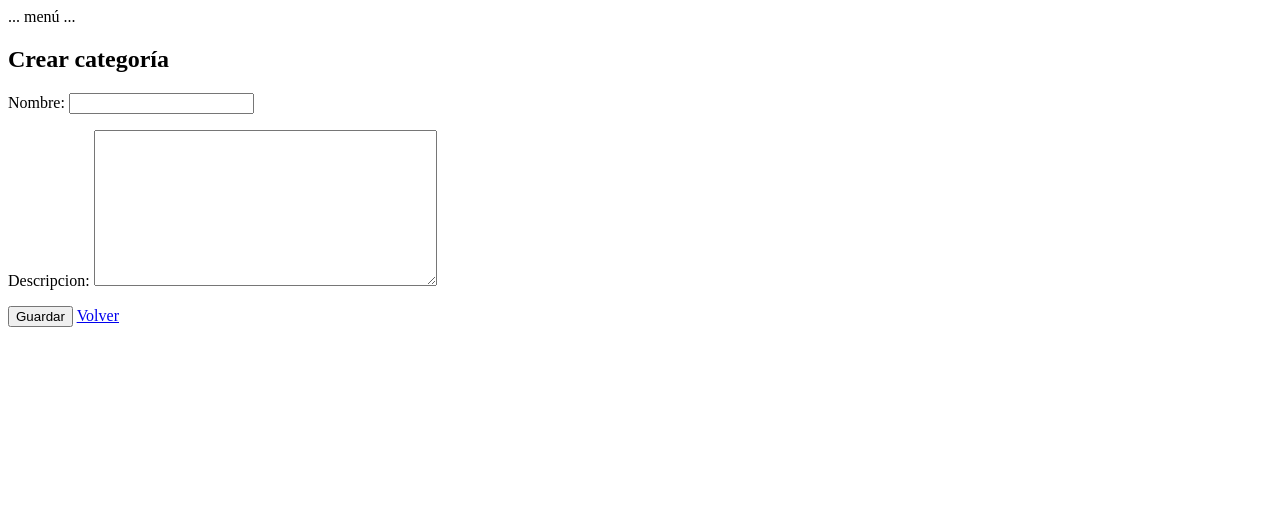
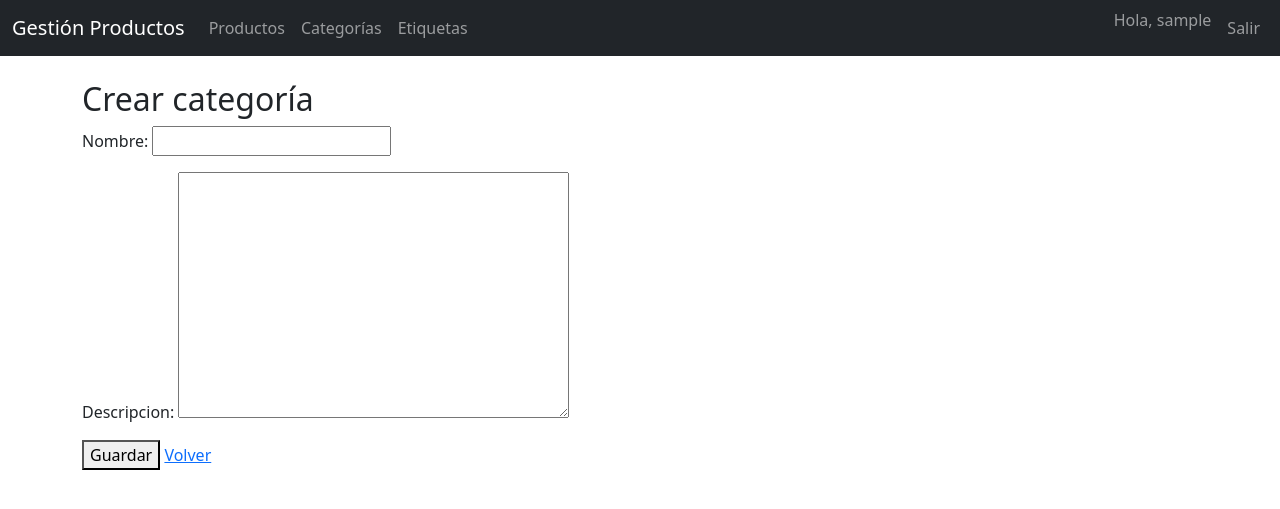
Before and after one commit to pedro-donoso/GestionProductos-django, a Django app: page /categorias/crear/ in a window 1280 px wide. Shown: the top 509 px of the page. Run offline with Django 5.2, Linux system fonts and the light colour scheme; the visitor is signed in with stand-in values (Sample User, id 1).

Commit message:
base html con navbar bootstrap

```diff
--- a/templates/base.html
+++ b/templates/base.html
@@ -1,7 +1,65 @@
+<!DOCTYPE html>
+<html lang="es">
+<head>
+    <meta charset="utf-8">
+    <title>{% block title %}Gestión Productos{% endblock %}</title>
+    <meta name="viewport" content="width=device-width, initial-scale=1">
+
+    <!-- Bootstrap CSS -->
+    <link
+      href="https://cdn.jsdelivr.net/npm/bootstrap@5.3.3/dist/css/bootstrap.min.css"
+      rel="stylesheet">
+</head>
 <body>
-    <nav>... menú ...</nav>
+    <nav class="navbar navbar-expand-lg navbar-dark bg-dark">
+        <div class="container-fluid">
+            <a class="navbar-brand" href="{% url 'index' %}">Gestión Productos</a>
+            <button class="navbar-toggler" type="button" data-bs-toggle="collapse"
+                    data-bs-target="#navbarPrincipal" aria-controls="navbarPrincipal"
+                    aria-expanded="false" aria-label="Toggle navigation">
+                <span class="navbar-toggler-icon"></span>
+            </button>
 
-    <div class="container">
+            <div class="collapse navbar-collapse" id="navbarPrincipal">
+                <ul class="navbar-nav me-auto mb-2 mb-lg-0">
+                    <li class="nav-item">
+                        <a class="nav-link" href="{% url 'lista_productos' %}">Productos</a>
+                    </li>
+                    <li class="nav-item">
+                        <a class="nav-link" href="{% url 'lista_categorias' %}">Categorías</a>
+                    </li>
+                    <li class="nav-item">
+                        <a class="nav-link" href="{% url 'lista_etiquetas' %}">Etiquetas</a>
+                    </li>
+                </ul>
+
+                <ul class="navbar-nav ms-auto mb-2 mb-lg-0">
+                    {% if user.is_authenticated %}
+                    <li class="nav-item">
+                        <span class="navbar-text me-2">
+                            Hola, {{ user.username }}
+                        </span>
+                    </li>
+                    <li class="nav-item">
+                        <a class="nav-link" href="{% url 'logout' %}">Salir</a>
+                    </li>
+                    {% else %}
+                    <li class="nav-item">
+                        <a class="nav-link" href="{% url 'login' %}">Ingresar</a>
+                    </li>
+                    {% endif %}
+                </ul>
+            </div>
+        </div>
+    </nav>
+
+    <div class="container mt-4">
         {% block content %}{% endblock %}
     </div>
+
+    <!-- Bootstrap JS -->
+    <script
+      src="https://cdn.jsdelivr.net/npm/bootstrap@5.3.3/dist/js/bootstrap.bundle.min.js">
+    </script>
 </body>
+</html>
```
